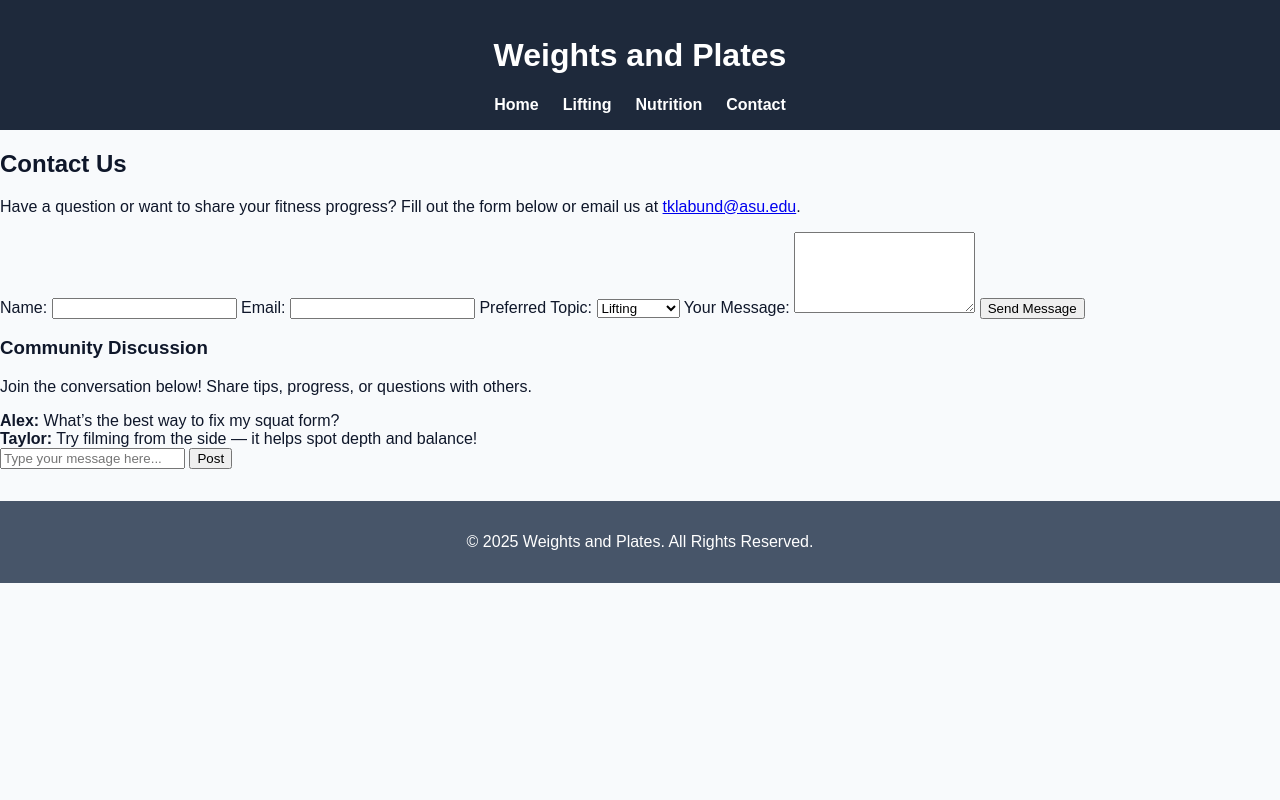
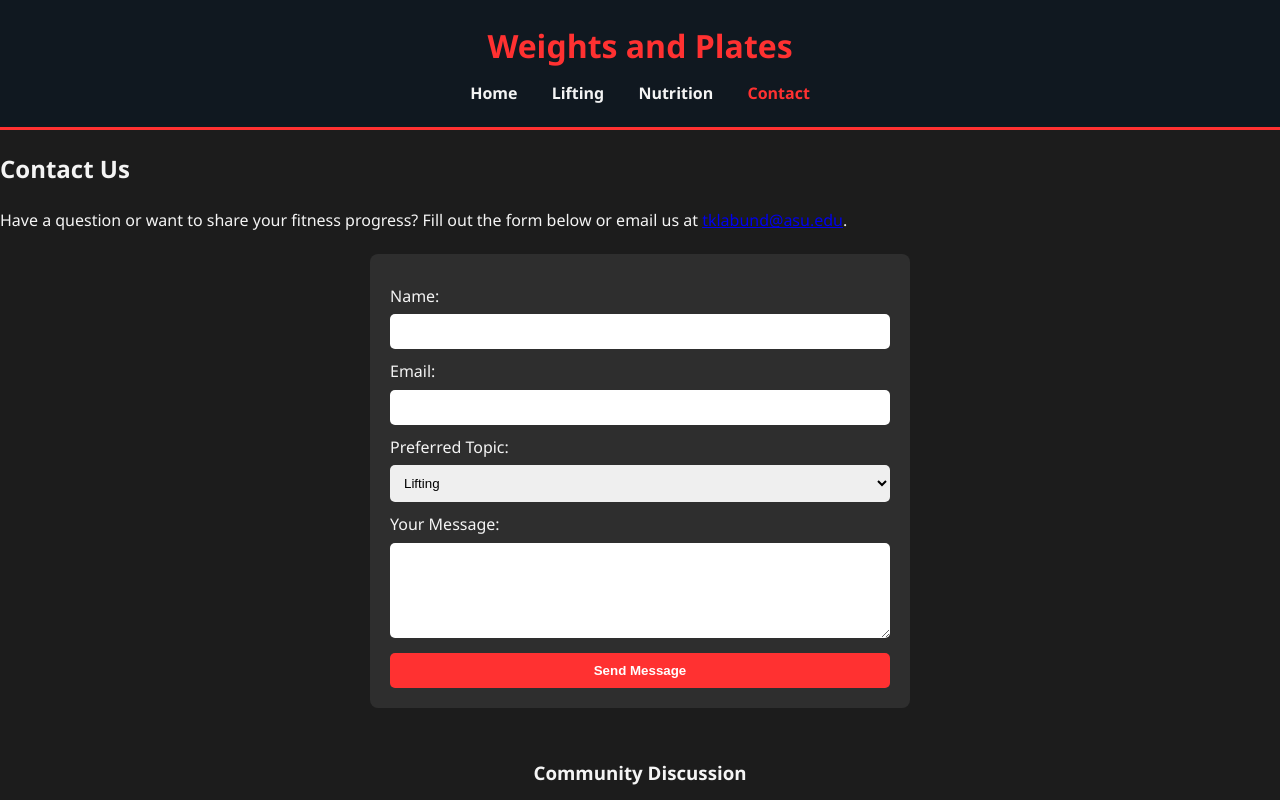
Before and after one commit to Trevkl/tklabund.github.io, a plain HTML site: page contact.html in a window 1280 px wide. Shown: the top 800 px of the page. Drawn offline with Linux system fonts and the light colour scheme.

Commit message:
Update style.css

```diff
--- a/style.css
+++ b/style.css
@@ -1,66 +1,211 @@
+/* ---------- Global Styles ---------- */
 :root {
-  --primary: #1e293b;
-  --secondary: #475569;
-  --accent: #f43f5e;
-  --background: #f8fafc;
-  --text: #0f172a;
+  --primary-color: #101820;
+  --accent-color: #FF3131;
+  --text-color: #f4f4f4;
+  --background-color: #1C1C1C;
+  --light-gray: #2e2e2e;
+  --max-width: 1100px;
 }
 
 body {
-  font-family: Arial, sans-serif;
+  font-family: 'Segoe UI', Tahoma, Geneva, Verdana, sans-serif;
+  background-color: var(--background-color);
+  color: var(--text-color);
   margin: 0;
-  background: var(--background);
-  color: var(--text);
+  padding: 0;
+  line-height: 1.6;
 }
 
+/* ---------- Header & Navigation ---------- */
 header {
-  background: var(--primary);
-  color: white;
-  padding: 1rem;
+  background-color: var(--primary-color);
+  padding: 20px 0;
   text-align: center;
+  border-bottom: 3px solid var(--accent-color);
+}
+
+header h1 {
+  margin: 0;
+  color: var(--accent-color);
 }
 
 nav ul {
   list-style: none;
   padding: 0;
-  margin: 0;
-  display: flex;
-  justify-content: center;
-  gap: 1.5rem;
+  margin: 10px 0 0;
 }
 
-nav a {
+nav ul li {
+  display: inline-block;
+  margin: 0 15px;
+}
+
+nav ul li a {
   text-decoration: none;
-  color: white;
+  color: var(--text-color);
   font-weight: bold;
 }
 
-.intro {
-  text-align: center;
-  padding: 2rem;
+nav ul li a:hover,
+nav ul li a.active {
+  color: var(--accent-color);
 }
 
-.highlights {
+/* ---------- Hero Section ---------- */
+.hero {
+  background: linear-gradient(to right, #222, #111);
+  padding: 80px 20px;
+  text-align: center;
+}
+
+.hero h2 {
+  font-size: 2rem;
+  color: var(--accent-color);
+}
+
+.hero p {
+  margin: 15px auto;
+  max-width: 700px;
+}
+
+.btn {
+  display: inline-block;
+  background-color: var(--accent-color);
+  color: #fff;
+  padding: 10px 25px;
+  border-radius: 5px;
+  text-decoration: none;
+  transition: background 0.3s ease;
+}
+
+.btn:hover {
+  background-color: #e02a2a;
+}
+
+/* ---------- Features ---------- */
+.features {
+  display: flex;
+  justify-content: space-around;
+  flex-wrap: wrap;
+  padding: 40px 0;
+  max-width: var(--max-width);
+  margin: auto;
+}
+
+.feature {
+  background-color: var(--light-gray);
+  border-radius: 10px;
+  padding: 20px;
+  margin: 15px;
+  width: 300px;
+  text-align: center;
+  transition: transform 0.3s ease;
+}
+
+.feature:hover {
+  transform: translateY(-5px);
+}
+
+/* ---------- Table ---------- */
+.table-section {
+  text-align: center;
+  margin: 40px auto;
+}
+
+table {
+  width: 80%;
+  margin: 0 auto;
+  border-collapse: collapse;
+  color: #fff;
+}
+
+th, td {
+  border: 1px solid #555;
+  padding: 10px;
+}
+
+th {
+  background-color: var(--accent-color);
+}
+
+tr:nth-child(even) {
+  background-color: var(--light-gray);
+}
+
+/* ---------- Contact Form ---------- */
+form {
+  display: flex;
+  flex-direction: column;
+  max-width: 500px;
+  margin: 20px auto;
+  background-color: var(--light-gray);
+  padding: 20px;
+  border-radius: 8px;
+}
+
+label {
+  margin-top: 10px;
+}
+
+input, select, textarea, button {
+  margin-top: 5px;
+  padding: 10px;
+  border: none;
+  border-radius: 5px;
+}
+
+button {
+  background-color: var(--accent-color);
+  color: #fff;
+  font-weight: bold;
+  cursor: pointer;
+  margin-top: 15px;
+}
+
+button:hover {
+  background-color: #e02a2a;
+}
+
+/* ---------- Chat Section ---------- */
+.community-section {
+  text-align: center;
+  margin: 50px auto;
+  max-width: var(--max-width);
+}
+
+.chat-box {
+  background-color: var(--light-gray);
+  border-radius: 8px;
+  padding: 15px;
+  max-height: 200px;
+  overflow-y: auto;
+  margin-bottom: 15px;
+}
+
+.chat-message {
+  text-align: left;
+  margin: 5px 0;
+  border-bottom: 1px solid #444;
+  padding-bottom: 5px;
+}
+
+.chat-form {
   display: flex;
   justify-content: center;
-  gap: 1rem;
-  padding: 2rem;
+  gap: 10px;
 }
 
-.card {
-  background: white;
-  border: 1px solid #ddd;
-  border-radius: 10px;
-  padding: 1rem;
-  width: 250px;
-  text-align: center;
-  box-shadow: 0 2px 5px rgba(0,0,0,0.1);
+.chat-form input {
+  flex: 1;
 }
 
+/* ---------- Footer ---------- */
 footer {
-  background: var(--secondary);
-  color: white;
+  background-color: var(--primary-color);
   text-align: center;
-  padding: 1rem;
-  margin-top: 2rem;
+  padding: 15px 0;
+  border-top: 3px solid var(--accent-color);
+  color: #ccc;
+  margin-top: 40px;
 }
```
